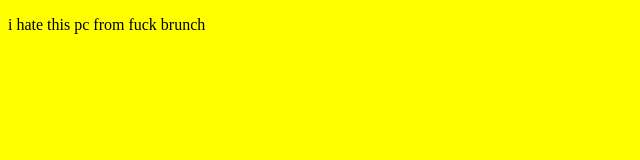
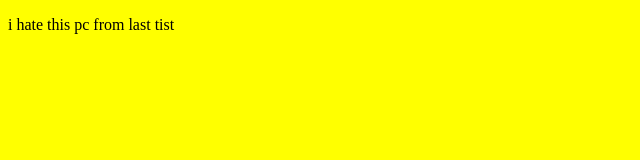
Before and after one commit to ibrahimm2022/test-git, a plain HTML site: page index.html in a window 1280 px wide. Shown: the full height of the page, 0-640 px from the left. Drawn offline with Linux system fonts and the light colour scheme.

Commit message:
last test

```diff
--- a/index.html
+++ b/index.html
@@ -9,7 +9,7 @@
 </head>
 
 <body>
-  <p>i hate this pc from fuck brunch</p>
+  <p>i hate this pc from last tist</p>
 </body>
 
 </html>
```
